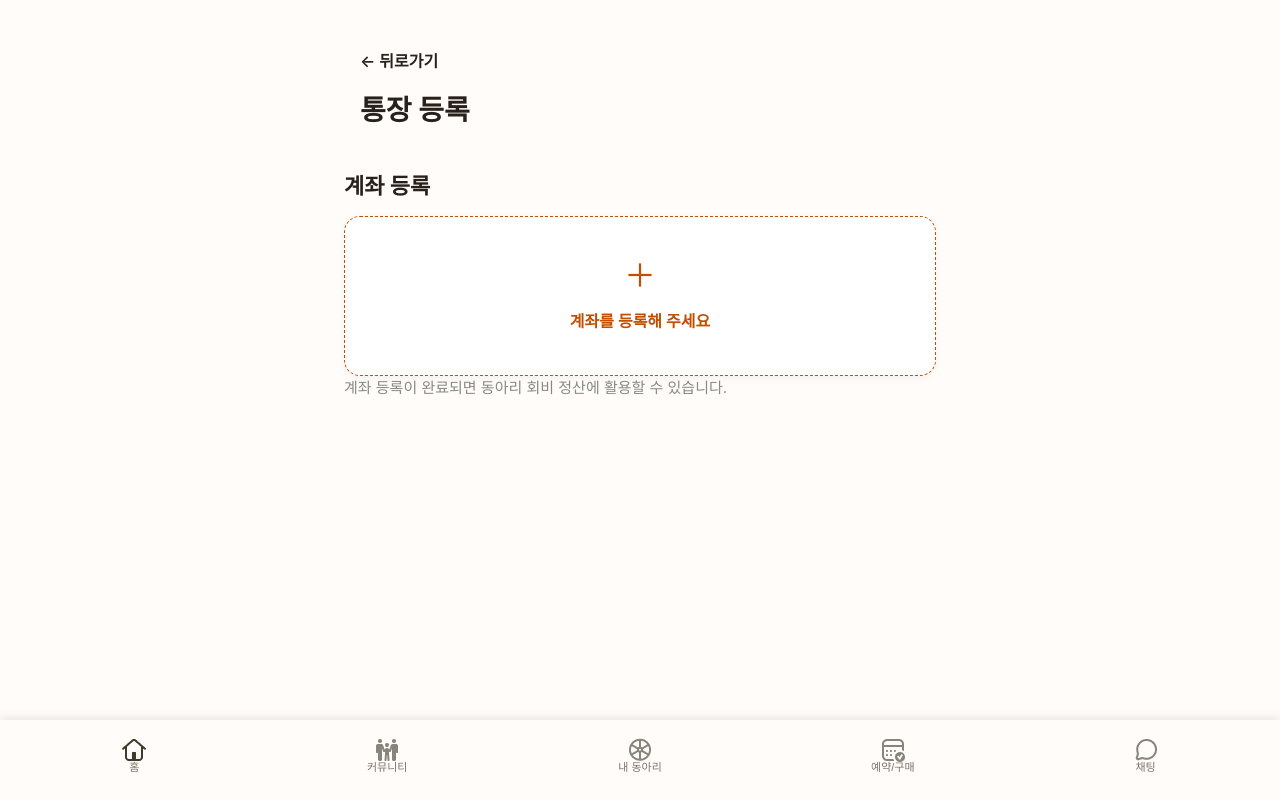
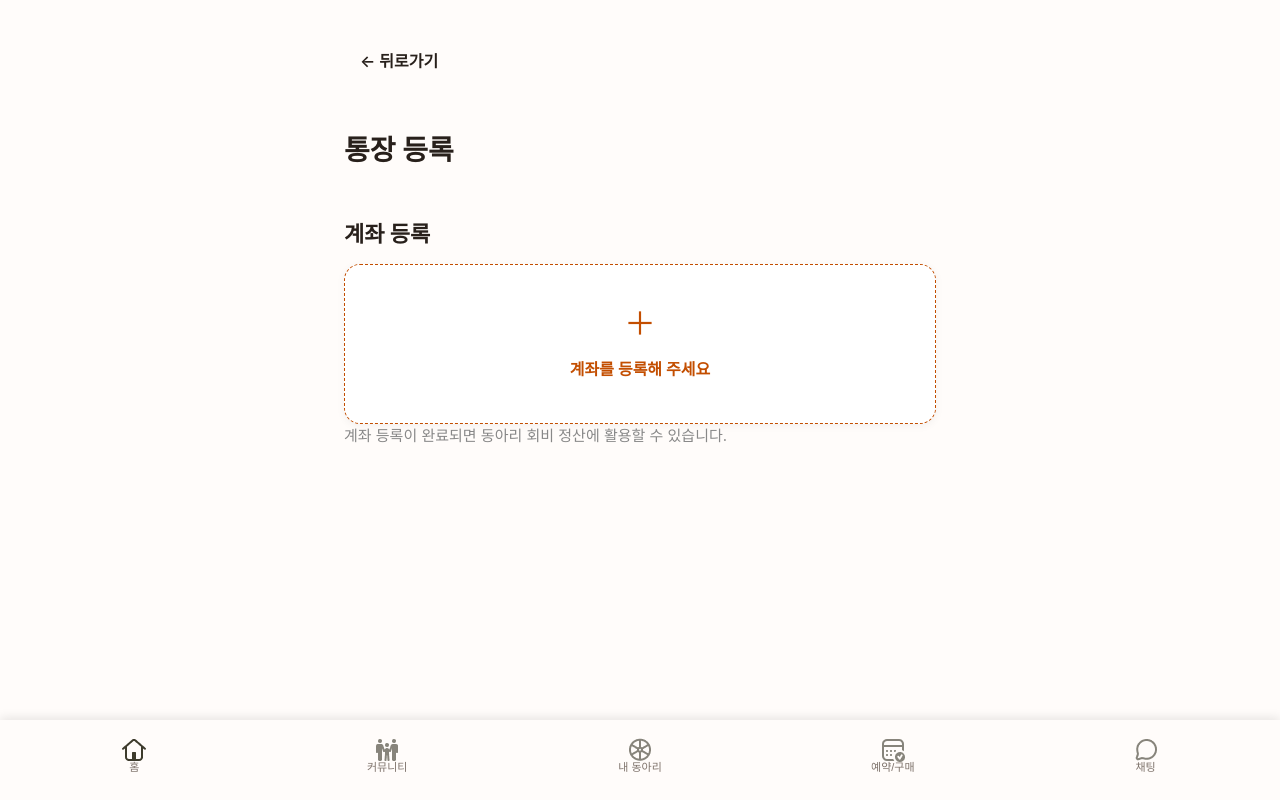
Before and after one commit to hyeonhakjang/admin_group_proto, a React (Create React App) app: page /myclub/manage/account in a window 1280 px wide. Built offline with nearby package versions, Linux system fonts and the light colour scheme; no server answers.

Commit message:
fix: Unify header structure to match ComingSoonScreen - move title outside header

```diff
--- a/src/components/ClubAccountBankInputScreen.tsx
+++ b/src/components/ClubAccountBankInputScreen.tsx
@@ -51,8 +51,9 @@ const ClubAccountBankInputScreen: React.FC = () => {
           >
             ← 뒤로가기
           </button>
-          <h1 className="club-account-title">계좌 입력</h1>
         </header>
+
+        <h1 className="club-account-title">계좌 입력</h1>
 
         <section>
           <h2 className="club-account-section-title">선택한 은행</h2>
--- a/src/components/ClubAccountRegisterScreen.tsx
+++ b/src/components/ClubAccountRegisterScreen.tsx
@@ -17,8 +17,9 @@ const ClubAccountRegisterScreen: React.FC = () => {
           >
             ← 뒤로가기
           </button>
-          <h1 className="club-account-title">계좌 등록</h1>
         </header>
+
+        <h1 className="club-account-title">계좌 등록</h1>
 
         <section>
           <h2 className="club-account-section-title">
--- a/src/components/ClubAccountScreen.tsx
+++ b/src/components/ClubAccountScreen.tsx
@@ -35,8 +35,9 @@ const ClubAccountScreen: React.FC = () => {
           >
             ← 뒤로가기
           </button>
-          <h1 className="club-account-title">통장 등록</h1>
         </header>
+
+        <h1 className="club-account-title">통장 등록</h1>
 
         <section>
           <h2 className="club-account-section-title">계좌 등록</h2>
--- a/src/components/ClubAccountScreens.css
+++ b/src/components/ClubAccountScreens.css
@@ -35,25 +35,23 @@
   z-index: 100;
   padding: clamp(12px, 3vw, 16px);
   display: flex;
-  flex-direction: column;
-  align-items: flex-start;
-  gap: clamp(6px, 1.5vw, 8px);
+  align-items: center;
   min-height: 64px;
   pointer-events: none; /* 컨테이너는 클릭 이벤트 차단 */
   box-sizing: border-box;
   flex-shrink: 0; /* 축소 방지 */
 }
 
-.club-account-header .club-account-back-btn {
-  margin-bottom: 0;
-}
-
 .club-account-title {
+  font-family: "Inter", "Noto Sans KR", sans-serif;
   font-size: clamp(22px, 5.5vw, 28px);
   font-weight: 700;
   margin: 0;
+  margin-top: clamp(6px, 1.5vw, 8px);
+  margin-bottom: clamp(16px, 4vw, 24px);
   color: #28201b;
-  pointer-events: auto;
+  width: 100%;
+  box-sizing: border-box;
 }
 
 .club-account-back-btn {
@@ -67,7 +65,6 @@
   padding: 8px 0;
   pointer-events: auto; /* 버튼은 클릭 가능 */
   z-index: 101;
-  align-self: flex-start;
   box-sizing: border-box;
   transition: color 0.2s ease;
 }
--- a/src/components/PayoutMemberSearchScreen.tsx
+++ b/src/components/PayoutMemberSearchScreen.tsx
@@ -1,4 +1,4 @@
-import React, { useEffect, useMemo, useState, useCallback } from "react";
+import React, { useEffect, useMemo, useState } from "react";
 import { useNavigate } from "react-router-dom";
 import BottomTabBar from "./BottomTabBar";
 import "./PayoutScreens.css";
@@ -69,7 +69,9 @@ const PayoutMemberSearchScreen: React.FC = () => {
 
   const toggleMember = (id: string) => {
     setSelectedIds((prev) =>
-      prev.includes(id) ? prev.filter((memberId) => memberId !== id) : [...prev, id]
+      prev.includes(id)
+        ? prev.filter((memberId) => memberId !== id)
+        : [...prev, id]
     );
   };
 
@@ -159,18 +161,23 @@ const PayoutMemberSearchScreen: React.FC = () => {
           <button className="payout-back-btn" onClick={() => navigate(-1)}>
             ← 뒤로가기
           </button>
-          <h1 className="payout-title">정산 멤버 검색</h1>
         </header>
+
+        <h1 className="payout-title">정산 멤버 검색</h1>
 
         <div className="member-search-tabs">
           <button
-            className={`member-search-tab ${activeTab === "members" ? "active" : ""}`}
+            className={`member-search-tab ${
+              activeTab === "members" ? "active" : ""
+            }`}
             onClick={() => setActiveTab("members")}
           >
             멤버 검색
           </button>
           <button
-            className={`member-search-tab ${activeTab === "events" ? "active" : ""}`}
+            className={`member-search-tab ${
+              activeTab === "events" ? "active" : ""
+            }`}
             onClick={() => setActiveTab("events")}
           >
             행사 검색
@@ -187,7 +194,9 @@ const PayoutMemberSearchScreen: React.FC = () => {
                 </p>
               </div>
               <button type="button" onClick={handleSelectAll}>
-                {selectedIds.length === mockMembers.length ? "선택 해제" : "전체 선택"}
+                {selectedIds.length === mockMembers.length
+                  ? "선택 해제"
+                  : "전체 선택"}
               </button>
             </div>
 
@@ -280,7 +289,9 @@ const PayoutMemberSearchScreen: React.FC = () => {
                       className={`payout-calendar-day ${
                         day.isCurrentMonth ? "" : "other-month"
                       } ${isSelected ? "selected" : ""}`}
-                      onClick={() => handleDayClick(day.date, day.isCurrentMonth)}
+                      onClick={() =>
+                        handleDayClick(day.date, day.isCurrentMonth)
+                      }
                     >
                       {day.date}
                     </div>
--- a/src/components/PayoutRegisterScreen.tsx
+++ b/src/components/PayoutRegisterScreen.tsx
@@ -58,10 +58,9 @@ const PayoutRegisterScreen: React.FC = () => {
       return;
     }
     alert(
-      `정산 "${title}"이 등록되었습니다. (멤버 ${members.length}명, 총 ${members.reduce(
-        (sum, member) => sum + member.amount,
-        0
-      )}원)`
+      `정산 "${title}"이 등록되었습니다. (멤버 ${
+        members.length
+      }명, 총 ${members.reduce((sum, member) => sum + member.amount, 0)}원)`
     );
     setTitle("");
     setDescription("");
@@ -75,8 +74,9 @@ const PayoutRegisterScreen: React.FC = () => {
           <button className="payout-back-btn" onClick={() => navigate(-1)}>
             ← 뒤로가기
           </button>
-          <h1 className="payout-title">정산 등록</h1>
         </header>
+
+        <h1 className="payout-title">정산 등록</h1>
 
         <form className="payout-card" onSubmit={handleSubmit}>
           <div className="payout-form-field">
--- a/src/components/PayoutScreens.css
+++ b/src/components/PayoutScreens.css
@@ -35,17 +35,11 @@
   z-index: 100;
   padding: clamp(12px, 3vw, 16px);
   display: flex;
-  flex-direction: column;
-  align-items: flex-start;
-  gap: clamp(6px, 1.5vw, 8px);
+  align-items: center;
   min-height: 64px;
   pointer-events: none; /* 컨테이너는 클릭 이벤트 차단 */
   box-sizing: border-box;
   flex-shrink: 0; /* 축소 방지 */
-}
-
-.payout-header-block .payout-back-btn {
-  margin-bottom: 0;
 }
 
 .payout-title {
@@ -54,7 +48,10 @@
   font-weight: 700;
   color: #28201b;
   margin: 0;
-  pointer-events: auto;
+  margin-top: clamp(6px, 1.5vw, 8px);
+  margin-bottom: clamp(16px, 4vw, 24px);
+  width: 100%;
+  box-sizing: border-box;
 }
 
 .payout-back-btn {
@@ -68,7 +65,6 @@
   padding: 8px 0;
   pointer-events: auto; /* 버튼은 클릭 가능 */
   z-index: 101;
-  align-self: flex-start;
   box-sizing: border-box;
   transition: color 0.2s ease;
 }
```
